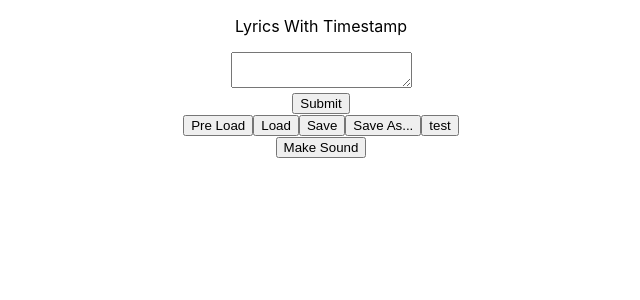
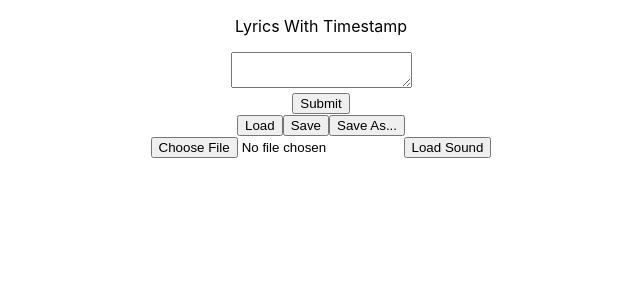
Before and after one commit to Sepzie/sing-with-me-react, a React (Create React App) app: page / in a window 1280 px wide. Shown: the top 300 px of the page, without its empty margins (319-959 px from the left). Built offline with nearby package versions, Linux system fonts and the light colour scheme; no server answers.

Commit message:
Project ready to be hosted

```diff
--- a/package.json
+++ b/package.json
@@ -19,6 +19,7 @@
     "react-dom": "^18.2.0",
     "react-media-recorder": "^1.6.6",
     "react-scripts": "^5.0.1",
+    "react-toastify": "^9.0.8",
     "web-vitals": "^2.1.4"
   },
   "scripts": {
--- a/src/LyricsEditor.js
+++ b/src/LyricsEditor.js
@@ -1,45 +1,5 @@
-import React, { useState } from 'react';
-import raw from './res/The Longest Johns - Bones in the Ocean.lrc'
-
-
-
-async function getNewFileHandle() {
-  const options = {
-    types: [
-      {
-        description: 'Text Files',
-        accept: {
-          'text/plain': ['.txt'],
-        },
-      },
-      {
-        description: 'Lyrics Files',
-        accept: {
-          'application/octet-stream': ['.lrc']
-        }
-      },
-    ],
-  };
-  const handle = await window.showSaveFilePicker(options);
-
-  return handle
-}
-
-async function writeFile(fileHandle, contents) {
-  // Create a FileSystemWritableFileStream to write to.
-  const writable = await fileHandle.createWritable();
-  // Write the contents of the file to the stream.
-  await writable.write(contents);
-  // Close the file and write the contents to disk.
-  await writable.close();
-}
-
-async function readFile() {
-  var [fileHandle] = await window.showOpenFilePicker();
-  const file = await fileHandle.getFile();
-  const contents = await file.text();
-  return [fileHandle, contents]
-}
+import React from 'react';
+import { getNewFileHandle, writeFile, readFile } from './helper-modules/FileSystem.js'
 
 
 function processLyrics(rawLyrics = '') {
@@ -65,8 +25,6 @@ function processLyrics(rawLyrics = '') {
   return linesData
 }
 
-
-
 class LyricsEditor extends React.Component {
   constructor(props) {
     super(props);
@@ -88,15 +46,8 @@ class LyricsEditor extends React.Component {
 
   }
 
-
-
-  preLoad() {
-    fetch(raw).then(response => response.text()).then(text => this.setState({ value: text }))
-  }
-
   async load() {
     const [fileHandle, contents] = await readFile()
-    console.log(contents)
     this.setState({
       fileHandle: fileHandle,
       value: contents
@@ -125,9 +76,6 @@ class LyricsEditor extends React.Component {
     event.preventDefault();
   }
 
-  test() {
-    console.log(this.props.handleSubmit)
-  }
   render() {
     return (
       <div>
@@ -140,11 +88,9 @@ class LyricsEditor extends React.Component {
           <input type="submit" value="Submit" />
 
         </form>
-        <button onClick={this.preLoad.bind(this)}>Pre Load</button>
         <button onClick={this.load}>Load</button>
         <button onClick={this.save}>Save</button>
         <button onClick={this.saveAs}>Save As...</button>
-        <button onClick={this.test.bind(this)}>test</button>
       </div>
     );
   }
--- a/src/SingWithMe.js
+++ b/src/SingWithMe.js
@@ -1,9 +1,8 @@
 import React, { useState } from 'react';
-import song from './res/bones_in_the_ocean.mp3'
-import { Howl, Howler } from 'howler';
-import { ReactMediaRecorder } from "react-media-recorder";
+import { Howl } from 'howler';
 import { useReactMediaRecorder } from "react-media-recorder";
-
+import { ToastContainer, toast } from 'react-toastify';
+import 'react-toastify/dist/ReactToastify.css';
 
 
 /**
@@ -50,7 +49,6 @@ const RecordView = () => {
 /**
  * One line of the lyrics
  * Each line has text, and plays the audio for the line when clicked.
- * TO DO: Add a voice recorder next to the lyrics in each song
  */
 class Line extends React.Component {
   constructor(props) {
@@ -66,6 +64,10 @@ class Line extends React.Component {
    */
   processClick = () => {
     var sound = this.props.sound
+    if (!sound) {
+      toast("No Sound Loaded")
+      return;
+    }
     var section = 'section' + this.props.lineNumber
     sound.play(section)
     setTimeout(() => this.setState({ color: 'black' }), 1000);
@@ -89,35 +91,45 @@ class Line extends React.Component {
   }
 }
 
+var soundSource;
+
 /**
  * The lines of the lyrics.
- * Contains all the lines and the sound state that is shared between the lines.
+ * Contains all the lines and the sound object that is shared between them as a state.
  */
 class Lines extends React.Component {
   constructor(props) {
     super(props)
-    const sprites = generateSprites(this.props.linesData);
+    this.state = {
+      sound: null,
+    }
+
+    this.loadSound = this.loadSound.bind(this)
+    this.handleInput = this.handleInput.bind(this)
+  }
+
+  loadSound() {
+    if (!soundSource) {
+      toast("No File Chosen")
+    }
+    const sprites = generateSprites(this.props.linesData)
     const sound = new Howl({
-      src: [song],
+      src: [soundSource],
       sprite: sprites
     });
-
-    this.state = {
-      sound: sound,
-    }
-
-    this.makeSound = this.makeSound.bind(this)
+    this.setState({sound: sound})
   }
 
-  makeSound() {
-    const sprites = generateSprites(this.props.linesData);
-    const sound = new Howl({
-      src: [song],
-      sprite: sprites
-    });
-    this.setState({
-      sound: sound
-    })
+  handleInput(event) {
+    const file = event.target.files[0]
+    if (!file) {
+      return;
+    }
+    const reader = new FileReader();
+    reader.onload = function(e) {
+      soundSource = e.target.result;
+    };
+    reader.readAsDataURL(file)
   }
 
   render() {
@@ -138,8 +150,10 @@ class Lines extends React.Component {
 
     return (
       <div>
-        <button onClick={this.makeSound}>Make Sound</button>
+        <input id="file-upload" type="file" accept=".gif,.jpg,.jpeg,.png" onChange={this.handleInput} />
+        <button onClick={this.loadSound}>Load Sound</button>
         {lines}
+        <ToastContainer />
       </div>
     )
   }
--- /dev/null
+++ b/src/helper-modules/FileSystem.js
@@ -0,0 +1,38 @@
+async function getNewFileHandle() {
+    const options = {
+        types: [
+            {
+                description: 'Text Files',
+                accept: {
+                    'text/plain': ['.txt'],
+                },
+            },
+            {
+                description: 'Lyrics Files',
+                accept: {
+                    'application/octet-stream': ['.lrc']
+                }
+            },
+        ],
+    };
+
+    return await window.showSaveFilePicker(options);
+}
+
+async function writeFile(fileHandle, contents) {
+    // Create a FileSystemWritableFileStream to write to.
+    const writable = await fileHandle.createWritable();
+    // Write the contents of the file to the stream.
+    await writable.write(contents);
+    // Close the file and write the contents to disk.
+    await writable.close();
+}
+
+async function readFile() {
+    var [fileHandle] = await window.showOpenFilePicker();
+    const file = await fileHandle.getFile();
+    const contents = await file.text();
+    return [fileHandle, contents]
+}
+
+export { getNewFileHandle, writeFile, readFile }
```
Also changed, not shown: 2 other files (tests, documents, lock files or other folders).
